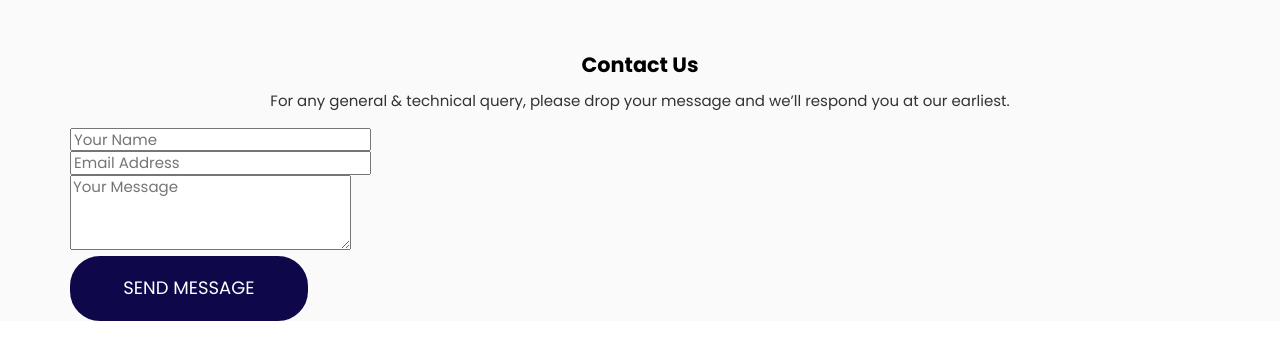
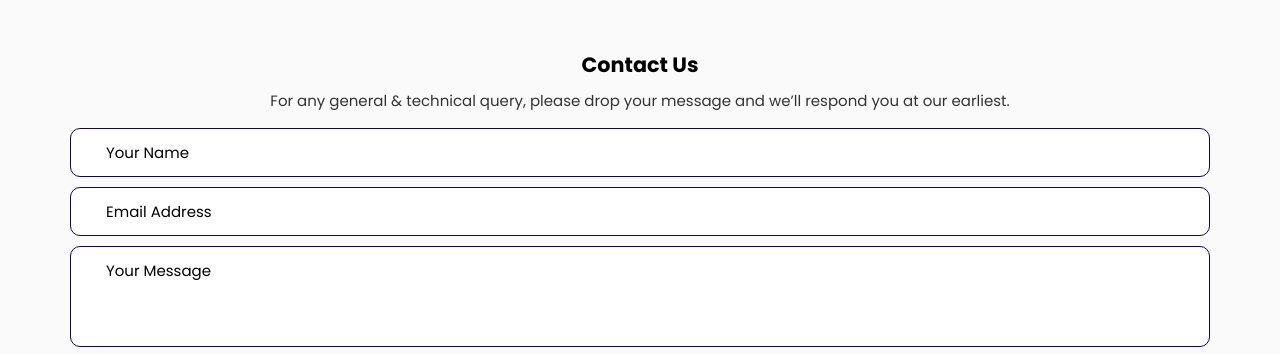
Before and after one commit to sabih-7/devex, a plain HTML site: page index.html in a window 1280 px wide. Shown: the part 2330-2684 px from the top of the page. Drawn offline with Linux system fonts and the light colour scheme.

Commit message:
Update style.css

```diff
--- a/assets/css/style.css
+++ b/assets/css/style.css
@@ -76,6 +76,35 @@ img {
 .list {
   list-style-type: none;
   padding-left: 0;
+}
+
+/* Input */
+.input {
+  padding: 1.5rem 3.5rem;
+  outline: 0;
+  border-radius: 10px;
+  border: 1px solid var(--primary-color);
+  color: var(--heading-color);
+}
+
+::placeholder {
+  color: var(--heading-color);
+}
+
+.input-group {
+  display: flex;
+  justify-content: space-around;
+}
+
+.input-group .input {
+  flex-grow: 1;
+  margin-bottom: 1rem;
+  resize: none;
+  width: 0;
+}
+
+.input-group .btn {
+  margin-bottom: 1rem;
 }
 
 /* Buttons */
```
